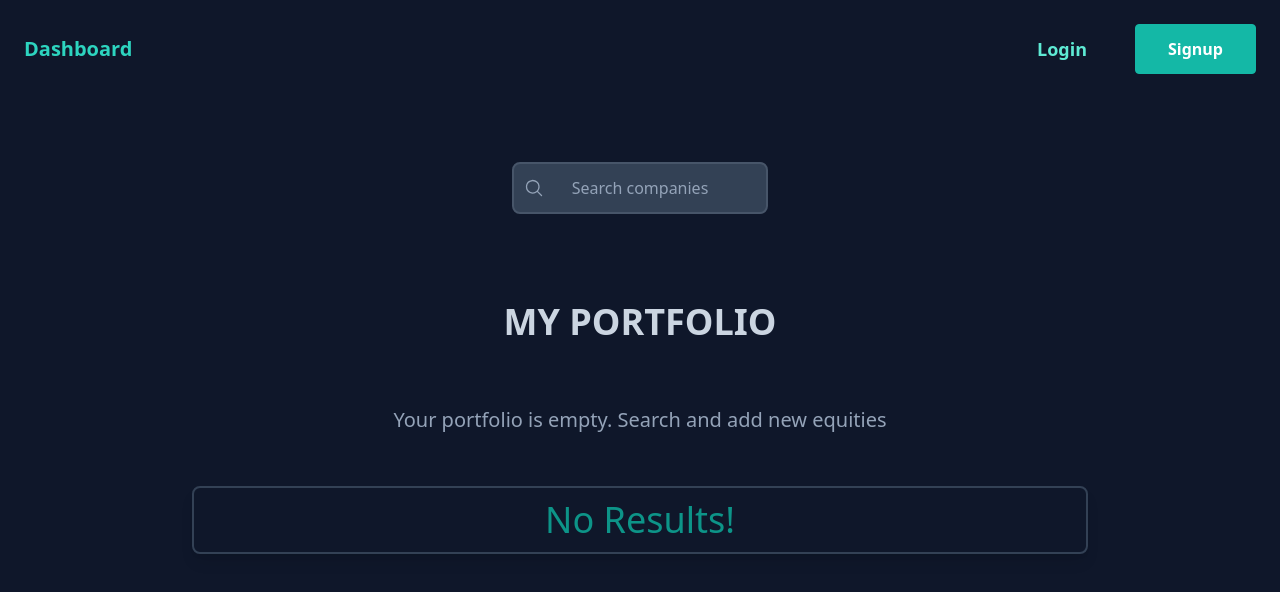
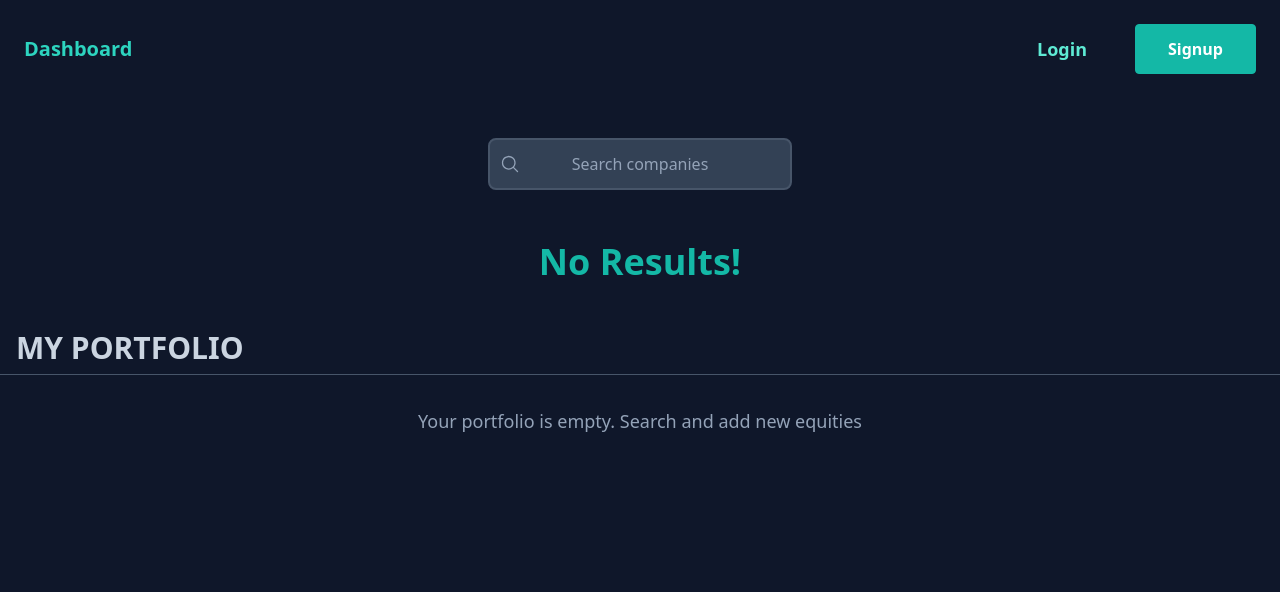
Before and after one commit to AshyLarryM/Finance-Tracker-React-DotNet-API, a React (Create React App) app: page /search in a window 1280 px wide. Shown: the top 592 px of the page. Built offline with nearby package versions, Linux system fonts and the light colour scheme.

Commit message:
change MyPortfolio layout

```diff
--- a/src/App.tsx
+++ b/src/App.tsx
@@ -58,10 +58,10 @@ function App() {
 				handleSearchChange={handleSearchChange}
 			/>
 
-			<ListPortfolio portfolioValues={portfolioValues} onPortfolioDelete={onPortfolioDelete} />
-
 			{serverError && <h1 className='font-bold text-xl'>{serverError}</h1>}
 			<CardList searchResults={searchResult} onPortfolioCreate={onPortfolioCreate} />
+
+			<ListPortfolio portfolioValues={portfolioValues} onPortfolioDelete={onPortfolioDelete} />
 		</div>
 	);
 }
--- a/src/components/card/CardList.tsx
+++ b/src/components/card/CardList.tsx
@@ -10,7 +10,7 @@ interface CardListProps {
 
 export default function CardList({ searchResults, onPortfolioCreate }: CardListProps) {
     return (
-        <div className="mx-auto max-w-4xl border-2 border-slate-700 rounded-lg shadow-lg">
+        <div className="mx-auto max-w-4xl rounded-lg">
             {searchResults.length > 0 ? (
                 searchResults.map((result) => {
                     return (
@@ -18,7 +18,7 @@ export default function CardList({ searchResults, onPortfolioCreate }: CardListP
                     );
                 })
             ) : (
-                <p className="text-teal-600 mb-3 mt-3 text-2xl font-medium text-center md:text-4xl">No Results!</p>
+                <p className="text-teal-500 mb-3 mt-3 text-2xl font-semibold text-center md:text-4xl">No Results!</p>
             )}
         </div>
     )
--- a/src/components/portfolio/cardPortfolio/CardPortfolio.tsx
+++ b/src/components/portfolio/cardPortfolio/CardPortfolio.tsx
@@ -7,7 +7,7 @@ interface CardPortfolioProps {
 }
 export function CardPortfolio({ portfolioValue, onPortfolioDelete }: CardPortfolioProps) {
     return (
-        <div className="flex flex-col bg-slate-800 hover:bg-slate-700 duration-500 w-full p-8 space-y-4 text-center border-2 border-slate-800 rounded-xl shadow-lg md:w-1/3">
+        <div className="flex flex-col my-8 bg-slate-800 hover:bg-slate-700 duration-500 w-full p-8 space-y-4 text-center border-2 border-slate-800 rounded-xl shadow-lg md:w-1/3">
             <p className="text-xl font-bold text-teal-100">{portfolioValue}</p>
             <DeletePortfolio
                 onPortfolioDelete={onPortfolioDelete}
--- a/src/components/portfolio/listPortfolio/ListPortfolio.tsx
+++ b/src/components/portfolio/listPortfolio/ListPortfolio.tsx
@@ -7,10 +7,12 @@ interface ListPortfolioProps {
 }
 export function ListPortfolio({ portfolioValues, onPortfolioDelete }: ListPortfolioProps) {
     return (
-        <section id="portfolio">
-            <h2 className="mb-8 mt-6 text-3xl font-semibold text-center md:text-4xl text-slate-300">
-                MY PORTFOLIO
-            </h2>
+        <section id="portfolio" className="my-12">
+            <div className="border-b border-b-slate-600 mx-auto max-w-7xl px-4">
+                <h2 className="mb-2 mt-6 text-3xl font-semibold md:text-3xl text-center sm:text-left text-slate-300">
+                    MY PORTFOLIO
+                </h2>
+            </div>
             <div className="relative flex flex-col items-center max-w-5xl mx-auto space-y-10 px-10 mb-5 md:px-6 md:space-y-0 md:space-x-7 md:flex-row">
                 <>
                     {portfolioValues.length > 0 ? (
@@ -24,7 +26,7 @@ export function ListPortfolio({ portfolioValues, onPortfolioDelete }: ListPortfo
                         })
                     ) : (
                         <div className="flex items-center justify-center w-full my-8">
-                            <h3 className="text-xl text-slate-400 font-light text-center md:text-xl">
+                            <h3 className="text-xl text-slate-400 font-light text-center md:text-lg">
                                 Your portfolio is empty. Search and add new equities
                             </h3>
                         </div>
--- a/src/components/search/Search.tsx
+++ b/src/components/search/Search.tsx
@@ -9,7 +9,7 @@ interface SearchProps {
 export function Search({ onSearchSubmit, search, handleSearchChange }: SearchProps) {
     return (
         <section className="relative">
-            <div className="max-w-sm mx-auto p-6 space-y-6">
+            <div className="max-w-sm mx-auto  space-y-6">
                 <form
                     className="form relative flex flex-col w-full p-10 space-y-4 rounded-lg md:flex-row md:space-y-0 md:space-x-3"
                     onSubmit={onSearchSubmit}
```
